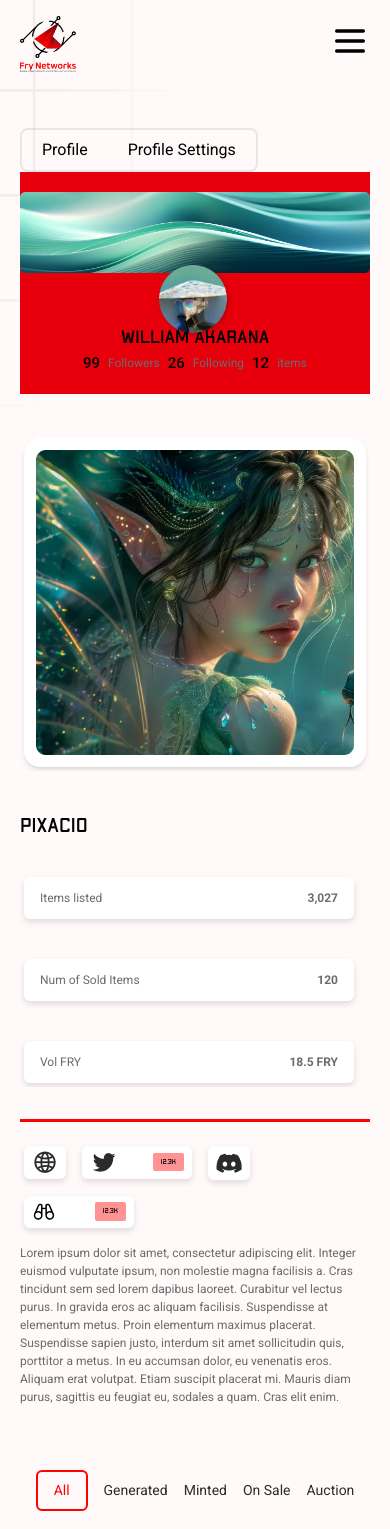
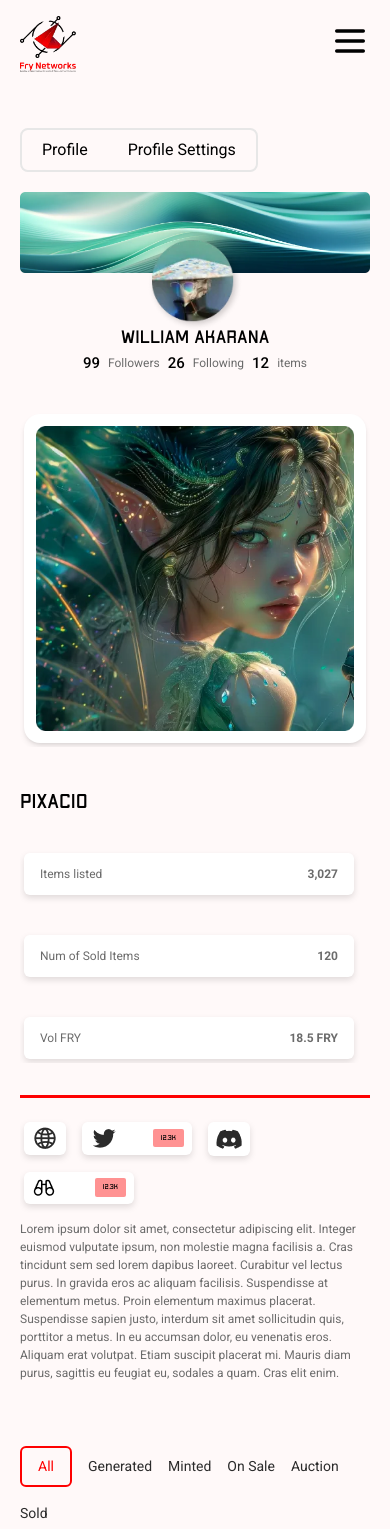
Before and after one commit to tahir-rafique/NFT-ALGO, a React (Vite) app: page /artist-profile-page in a window 390 px wide. Shown: the top 1529 px of the page. Built offline with nearby package versions, Linux system fonts and the light colour scheme.

Commit message:
artist profile page responsiveness updated

```diff
--- a/src/App.jsx
+++ b/src/App.jsx
@@ -17,7 +17,6 @@ import SellMethodPage from './pages/SellMethodPage';
 import CreateNFT from './pages/CreateNFT';
 import ChooseCollection from './pages/ChooseCollection';
 import CreatCollectionPage from './pages/CreatCollectionPage';
-import CreateNFTCollectionPage from './pages/CreateNFTCollection';
 import CreateNFTCollection from './pages/CreateNFTCollection';
 
 const App = () => {
--- a/src/components/Navbar.jsx
+++ b/src/components/Navbar.jsx
@@ -40,10 +40,10 @@ const Navbar = () => {
 
     return (
         <nav className="flex justify-center ">
-            <div className="container mx-auto max-sm:px-5 sm:px-8 lg:px-20 py-4">
-                <div className="absolute left-0 top-0 z-0">
-                    <img src={topGridLeft} alt="" />
-                </div>
+            <div className="absolute left-0 top-0 z-0 max-md:hidden ">
+                <img src={topGridLeft} alt="" />
+            </div>
+            <div className="container mx-auto max-sm:px-5 sm:px-8 lg:px-20 py-4 relative z-100">
                 <div className="">
                     <div className="flex justify-between items-center relative z-100">
                         <a href="/" className="cursor-pointer">
@@ -63,7 +63,7 @@ const Navbar = () => {
                         </div>
                         <div className="hidden lg:flex gap-4">
                             <ButtonMain text="Connect Wallet" onClick={showModal} />
-                            <ButtonSecondary text="Create NFT" onClick={()=>{navigate('create-nft')}} />
+                            <ButtonSecondary text="Create NFT" onClick={() => { navigate('create-nft') }} />
                         </div>
 
 
--- a/src/pages/ArtistProfilePage.jsx
+++ b/src/pages/ArtistProfilePage.jsx
@@ -40,22 +40,26 @@ const ArtistProfilePage = () => {
     return (
         <>
             <Navbar />
-            <div className="flex justify-center">
+            <div className="flex justify-center relative z-100">
                 <div className="container mx-auto max-sm:px-5 sm:px-8 lg:px-20">
 
                     {/* profile shifting/navigation */}
                     <div className="flex gap-4 border-2 px-2 py-1 w-fit rounded-lg font-secondary border-boorder mt-10">
                         <Link to='/artist-profile-page' className="hover:bg-main hover:text-inverted rounded-lg px-3 py-1">Profile</Link>
-                        <Link  to='/artist-profile-page-setting' className="hover:bg-main hover:text-inverted px-3 py-1 rounded-lg">Profile Settings</Link>
+                        <Link to='/artist-profile-page-setting' className="hover:bg-main hover:text-inverted px-3 py-1 rounded-lg">Profile Settings</Link>
                     </div>
+
+
                     {/* Profile banner Container */}
-                    <div className="profile-container py-5 flex flex-col gap-3 relative bg-red-600">
+                    <div className="profile-container py-5 flex flex-col gap-3 relative">
 
                         {/*  banner */}
                         <img src={profilebanner} alt="" className="profile-banner" />
 
                         <img src={profileImage} alt="" className="profile-image  absolute
-                        max-sm:top-[58%] max-lg:top-[64%] max-xl:top-[70%] top-[70%] left-[50%] translate-[-50%] max-2xl:size-20"/>
+                         xl:top-[70%] left-[50%] translate-[-50%]
+                         max-xl:top-[55%]
+                         max-sm:top-[50%] max-sm:size-24"/>
 
                         {/* name & followers */}
                         <div className="profile-details flex flex-col items-center pt-10">
@@ -79,15 +83,15 @@ const ArtistProfilePage = () => {
                         </div>
                     </div>
 
-                    {/* profile Detials wraper*/}
-                    <div className='2xl:flex-row flex flex-col  gap-10 justify-between py-10 pb-4 lg:pb-30'>
+                    {/* profile Detials Section*/}
+                    <div className='2xl:flex-row flex flex-col  gap-10 justify-between py-4 lg:py-10 pb-4 lg:pb-30'>
 
-                        {/* hero-Left */}
+                        {/* details-Left */}
                         <div className="hero-left p-1  flex justify-center">
                             <img src={mpf} alt="" className=' bg-[#fff] shadow-md p-3 rounded-2xl' />
                         </div>
 
-                        {/* hero-Right */}
+                        {/* details-Right */}
                         <div className="hero-right flex flex-col items-center lg:justify-end 2xl:w-[55%]">
 
                             {/* right top */}
@@ -161,9 +165,9 @@ const ArtistProfilePage = () => {
                     </div>
 
                     {/* MEnu Section */}
-                    <div className='menu-section max-sm:justify-center flex justify-between items-center py-10 flex-wrap gap-4'>
+                    <div className='menu-section  flex justify-between items-center py-10 flex-wrap gap-4'>
                         {/* Menu */}
-                        <div className="flex gap-4 max-md:justify-center flex-wrap lg:gap-12 items-center font-secondary  text-secondary">
+                        <div className="flex gap-4  flex-wrap lg:gap-12 items-center font-secondary  text-secondary">
                             <h6 className='text-main border-2 px-4 py-2 rounded-md w-fit'>All</h6>
                             <h6>Generated</h6>
                             <h6>Minted </h6>
--- a/src/pages/CreatCollectionPage.jsx
+++ b/src/pages/CreatCollectionPage.jsx
@@ -32,8 +32,8 @@ const CreatCollectionPage = () => {
                                 <div>
                                     <p className='text-para-light'>Select NFT's to mint</p>
                                 </div>
-                                <div className=" flex justify-end font-light font-secondary  cursor-pointer ">
-                                    <button className="background-grad text-inverted px-4 py-2 capitalize">
+                                <div className="flex justify-end font-light font-secondary  cursor-pointer ">
+                                    <button className="background-grad text-inverted px-4 py-2 capitalize cursor-pointer">
                                         <p className="font-medium">
                                             Minit NFT
                                         </p>
--- a/src/pages/CreateNFT.jsx
+++ b/src/pages/CreateNFT.jsx
@@ -102,7 +102,7 @@ const CreateNFT = () => {
                                                 </div>
 
                                                 <div>
-                                                    <a href="/create-nft">
+                                                    <a href="/create-collection-page">
                                                         <h6>Create new collection</h6>
                                                         <p className="text-para-light">Type to create</p>
                                                     </a>
@@ -134,7 +134,7 @@ const CreateNFT = () => {
 
                                         {/* Edit input */}
                                         <div>
-                                            <input type="text" placeholder="hello" className="bg-red-700 w-full" />
+                                            {/* <input type="text" placeholder="hello" className="bg-red-700 w-full" /> */}
                                         </div>
 
                                         <hr className="my-5 text-boorder" />
```
